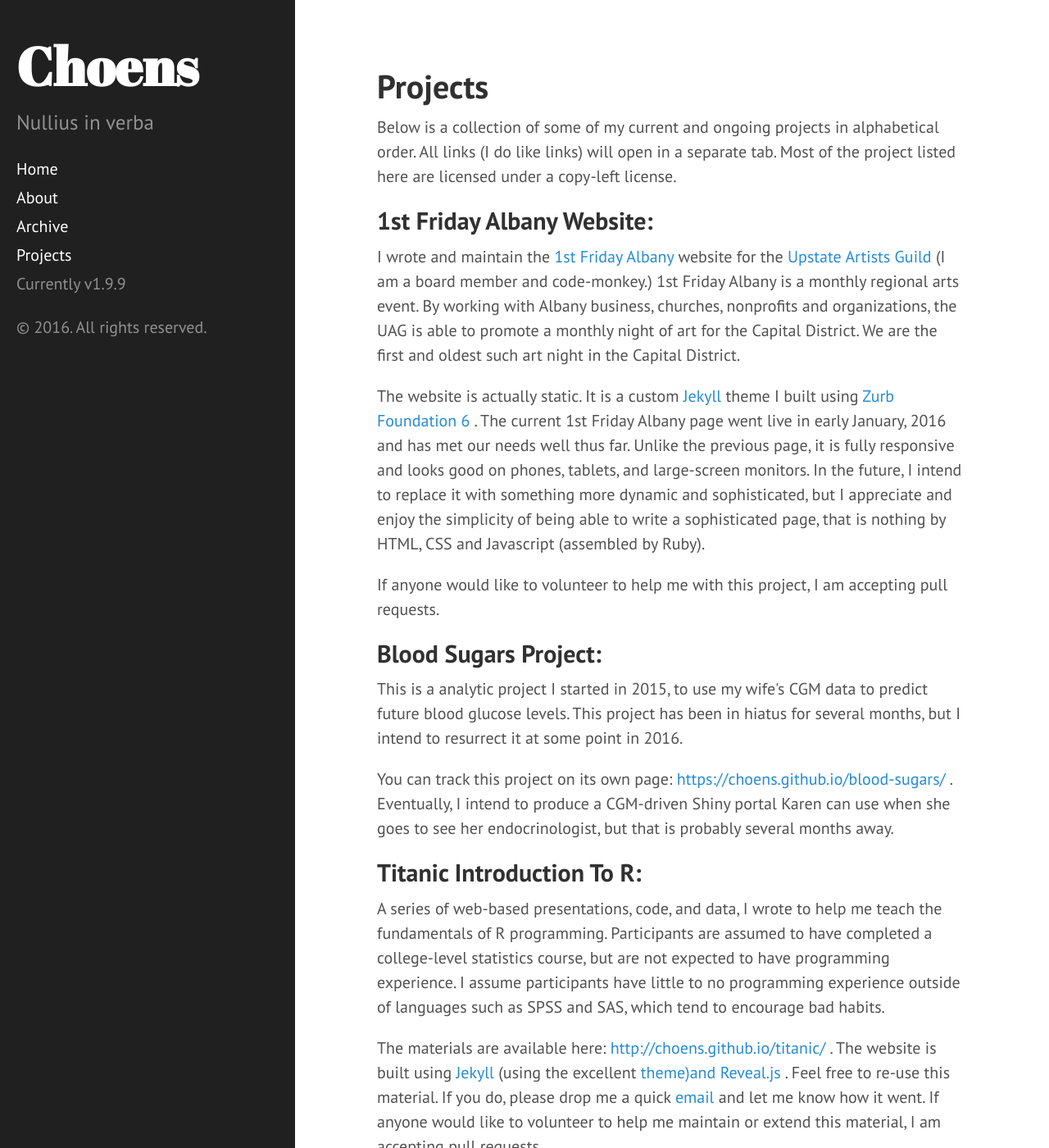
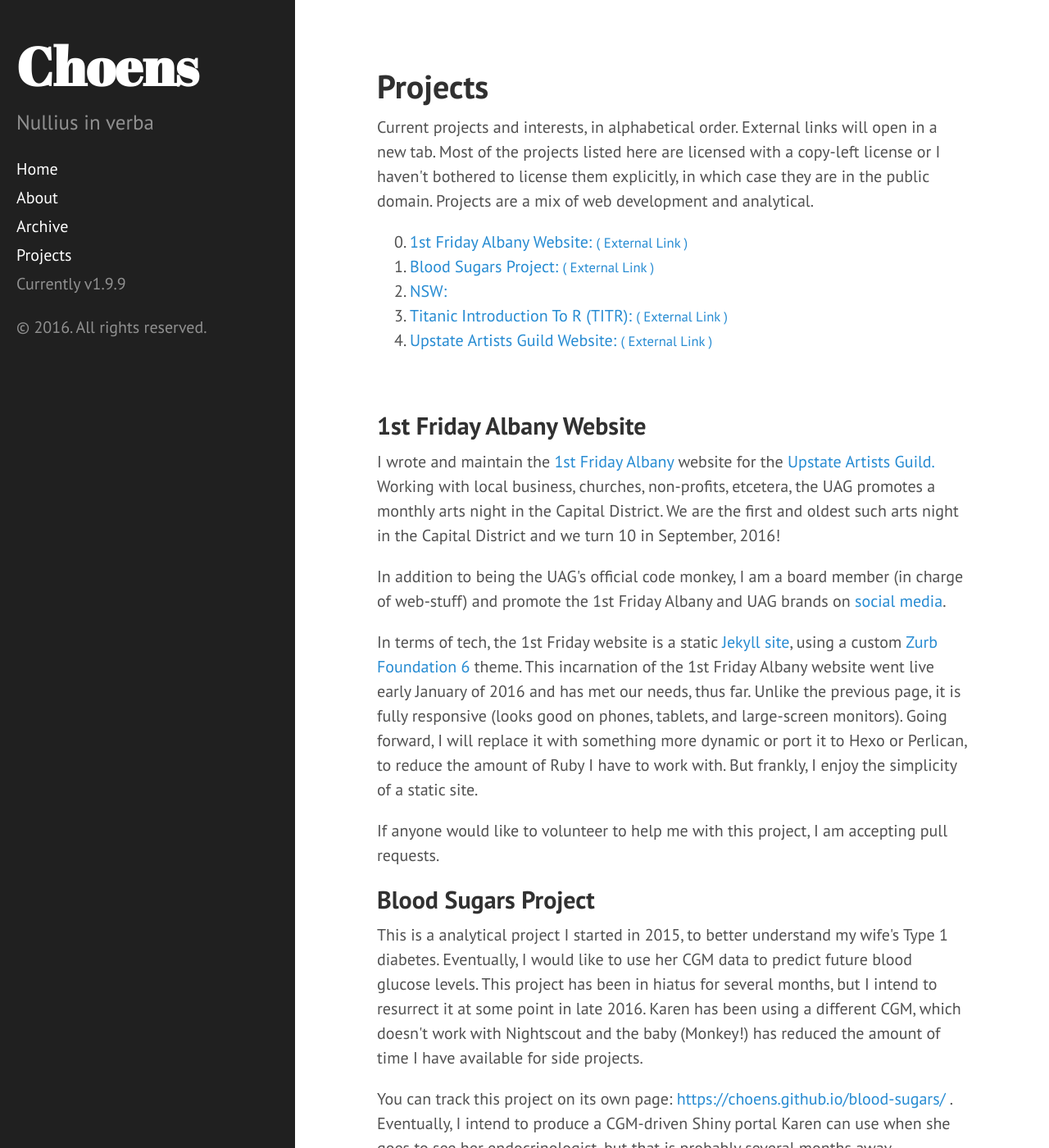
Before and after one commit to Choens/choens.github.io, a Jekyll site: the page built from projects.html, in a window 1280 px wide and 1400 px high. Shown: the whole window at 82% size. Built offline with Jekyll 4.4.1, drawn with Linux system fonts in a browser that asks for light colours; some of the changed text lies outside the part shown.

Commit message:
Updates / tweaks
- Cleans up and improves the project page and improves on my Git
  handling . . .. if only I could have a parrot.

 Changes to be committed:
	modified:	.jekyll-metadata
	modified:	_includes/head.html
	new file:	_posts/2016-08-29-September-1st-Friday.md
	modified:	projects.html
	new file:	public/img/2016/1st-Friday-September-Ad.jpg
	new file:	public/img/2016/September 2016 - Window.jpg

```diff
--- a/_includes/head.html
+++ b/_includes/head.html
@@ -6,6 +6,7 @@
   <!-- Enable responsiveness on mobile devices-->
   <meta name="viewport" content="width=device-width, initial-scale=1.0, maximum-scale=1">
 
+  <a name="top">
       <title>
           {% if page.title == "Home" %}
               {{ site.title }} &middot; {{ site.tagline }}
@@ -13,6 +14,7 @@
               {{page.title }} &middot; {{ site.title }}
           {% endif %}
       </title>
+  </a>
 
   <!-- CSS -->
   <link rel="stylesheet" href="{{ site.baseurl }}/public/css/poole.css">
--- a/projects.html
+++ b/projects.html
@@ -4,45 +4,70 @@ title: "Projects"
 ---
 
 <article>
-    <p>
-        Below is a collection of some of my current and ongoing
-        projects in alphabetical order. All links (I do like links)
-        will open in a separate tab. Most of the project listed here
-        are licensed under a copy-left license.
-    </p>
+
+        <p>
+            Current projects and interests, in alphabetical
+            order. External links will open in a new tab. Most of the
+            projects listed here are licensed with a copy-left license
+            or I haven't bothered to license them explicitly, in which
+            case they are in the public domain. Projects are a mix of
+            web development and analytical.
+        </p>
 
 
-    <h2>1st Friday Albany Website:</h2>
+    <ol start="0">
+        <li>
+            <a href="#1stFridayAlbanyWebsite">1st Friday Albany Website:</a> <a href="http://1stfridayalbany.org/" target="_blank"><small>( External Link )</small></a>
+        </li>
+
+        <li>
+            <a href="#BloodSugarsProject">Blood Sugars Project:</a> <a href="http://choens.github.io/blood-sugars/" target="_blank"><small>( External Link )</small></a>
+        </li>
+        <li>
+            <a href="#NSW">NSW:</a></li>
+        </li>
+
+        <li>
+            <a href="#TITR">Titanic Introduction To R (TITR):</a> <a href="http://choens.github.io/titanic/" target="_blank"><small>( External Link )</small></a>
+        </li>
+        <li>
+            <a href="#UAGWebsite">Upstate Artists Guild Website:</a> <a href="http://upstateartistsguild.org/" target="_blank"><small>( External Link )</small></a>
+        </li>
+    </ol>
+
+    <br />
+    <a name="1stFridayAlbanyWebsite"><h2>1st Friday Albany Website</h2></a>
     <p>
         I wrote and maintain the
         <a href="http://www.1stfridayalbany.org/" target="_blank">
             1st Friday Albany
         </a> website for the
         <a href="http://upstateartistsguild.org/" target="_blank">
-            Upstate Artists Guild
+            Upstate Artists Guild.
         </a>
-        (I am a board member and code-monkey.) 1st Friday Albany is a
-        monthly regional arts event. By working with Albany business,
-        churches, nonprofits and organizations, the UAG is able to
-        promote a monthly night of art for the Capital District. We
-        are the first and oldest such art night in the Capital
-        District.
+        Working with local business, churches, non-profits, etcetera,
+        the UAG promotes a monthly arts night in the Capital
+        District. We are the first and oldest such arts night in the
+        Capital District and we turn 10 in September, 2016!
     </p>
     <p>
-        The website is actually static. It is a custom
-        <a href="http://jekyllrb.com/" target="_blank">
-            Jekyll
-        </a> theme I built using
-        <a href="http://foundation.zurb.com/" target="_blank">
-            Zurb Foundation 6
-        </a>. The current 1st Friday Albany page went live in early
-        January, 2016 and has met our needs well thus far. Unlike the
-        previous page, it is fully responsive and looks good on
-        phones, tablets, and large-screen monitors. In the future, I
-        intend to replace it with something more dynamic and
-        sophisticated, but I appreciate and enjoy the simplicity of
-        being able to write a sophisticated page, that is nothing by
-        HTML, CSS and Javascript (assembled by Ruby).
+        In addition to being the UAG's official code monkey, I am a
+        board member (in charge of web-stuff) and promote the 1st
+        Friday Albany and UAG brands on
+        <a href="https://twitter.com/UpstateArtGuild">social media</a>.
+    <p>
+        In terms of tech, the 1st Friday website is a static
+        <a href="http://jekyllrb.com/" target="_blank">Jekyll site</a>,
+        using a custom
+        <a href="http://foundation.zurb.com/" target="_blank">Zurb Foundation 6</a>
+        theme. This incarnation of the 1st Friday Albany website went
+        live early January of 2016 and has met our needs, thus
+        far. Unlike the previous page, it is fully responsive (looks
+        good on phones, tablets, and large-screen monitors). Going
+        forward, I will replace it with something more dynamic or port
+        it to Hexo or Perlican, to reduce the amount of Ruby I have to
+        work with.  But frankly, I enjoy the simplicity of a static
+        site.
     </p>
     <p>
         If anyone would like to volunteer to help me with this
@@ -51,13 +76,17 @@ title: "Projects"
 
 
 
-    <h2>Blood Sugars Project:</h2>
+    <a name="BloodSugarsProject"><h2>Blood Sugars Project</h2></a>
 
     <p>
-        This is a analytic project I started in 2015, to use my wife's
-        CGM data to predict future blood glucose levels. This project
-        has been in hiatus for several months, but I intend to
-        resurrect it at some point in 2016.
+        This is a analytical project I started in 2015, to better
+        understand my wife's Type 1 diabetes. Eventually, I would like
+        to use her CGM data to predict future blood glucose
+        levels. This project has been in hiatus for several months,
+        but I intend to resurrect it at some point in late 2016. Karen
+        has been using a different CGM, which doesn't work with
+        Nightscout and the baby (Monkey!) has reduced the amount of
+        time I have available for side projects.
     </p>
 
     <p>
@@ -70,17 +99,26 @@ title: "Projects"
     </p>
 
 
+    <a name="NSW"><h2>NSW</h2></a>
+    <p>
+        A reusable set of materials to help me explain and teach
+        co-workers about Propensity Score Matching, as a improvement
+        over using simple linear regressions to control for
+        differences between the intervention group and the
+        non-scientific control group. This is a new project (started
+        August, 2016) and with my recent reductions in free time, may
+        take a while to get finished.
+    </p>
 
-    <h2>Titanic Introduction To R:</h2>
+    <a name="TITR"><h2>Titanic Introduction To R (TITR)</h2></a>
 
     <p>
-        A series of web-based presentations, code, and data, I wrote
-        to help me teach the fundamentals of R
-        programming. Participants are assumed to have completed a
-        college-level statistics course, but are not expected to have
-        programming experience. I assume participants have little to
-        no programming experience outside of languages such as SPSS
-        and SAS, which tend to encourage bad habits.
+        A turn-key workshop, because I enjoy teaching analyst and
+        students how to use R. It is a series of presentations
+        (reveal.js), code (.R), and data (CSV), I use to teach the
+        fundamentals of R programming. I assume participants
+        have little to no programming experience outside of languages
+        such as SPSS and SAS, which tend to encourage bad habits.
     </p>
     <p>
         The materials are available here:
```
Also changed, not shown: other parts of projects.html (+4 -4 lines), _posts/2016-08-29-September-1st-Friday.md (added, +30 -0 lines), public/img/2016/1st-Friday-September-Ad.jpg (added), public/img/2016/September 2016 - Window.jpg (added), 1 other file. Lines whose indentation alone changed are shown as unchanged.
